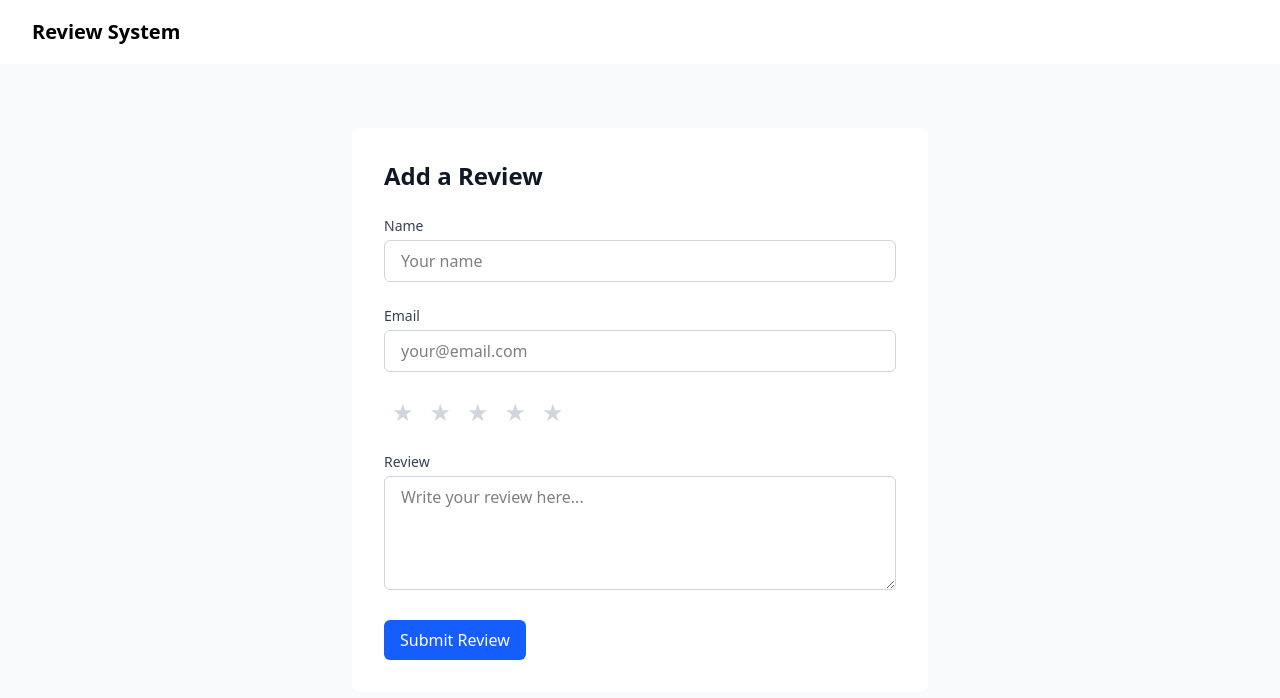
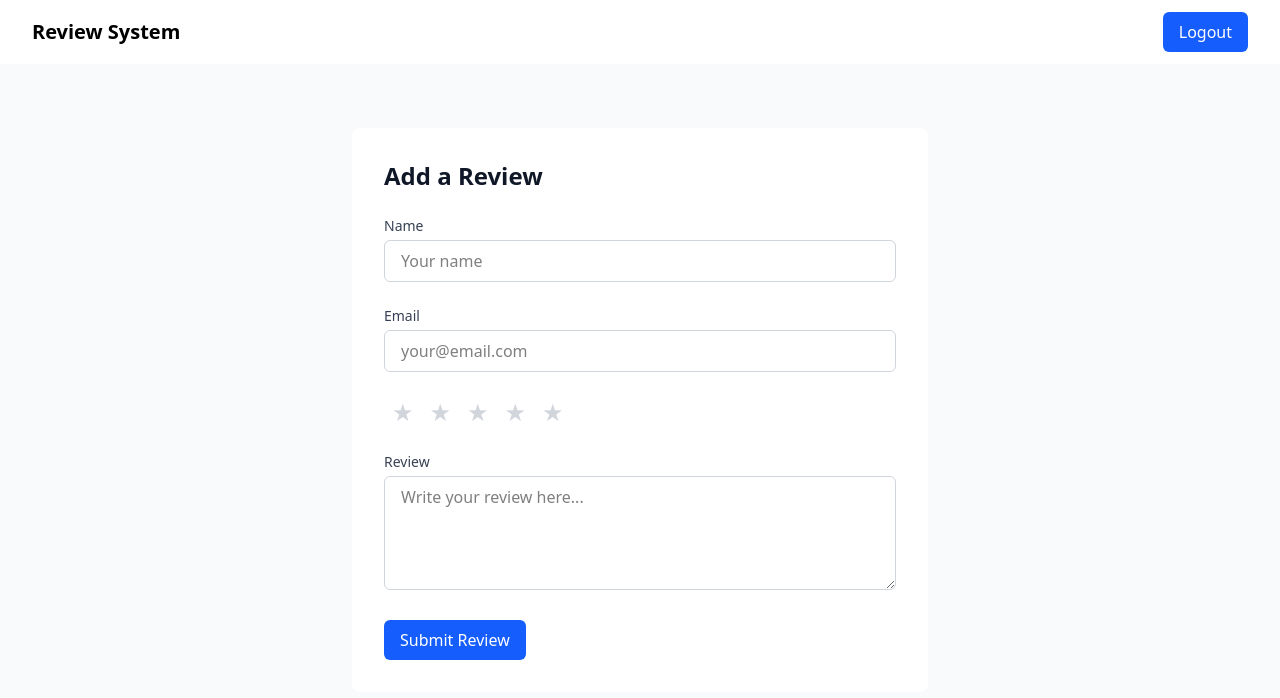
Before and after one commit to iamnicholastom/reputation-management, a React (Vite) app: page /add-review in a window 1280 px wide. Shown: the top 698 px of the page. Built offline with nearby package versions, Linux system fonts and the light colour scheme; no server answers.

Commit message:
button enhancements

```diff
--- a/src/components/Button/Button.interface.tsx
+++ b/src/components/Button/Button.interface.tsx
@@ -4,4 +4,5 @@
   disabled?: boolean;
   children: React.ReactNode;
   onClick?: () => void;
+  fullWidth?: boolean;
 }
--- a/src/components/Button/Button.tsx
+++ b/src/components/Button/Button.tsx
@@ -4,6 +4,7 @@
   type = "button",
   isLoading = false,
   disabled = false,
+  fullWidth = false,
   children,
   onClick,
 }: ButtonProps) => {
@@ -12,9 +13,9 @@
       type={type}
       onClick={onClick}
       disabled={disabled || isLoading}
-      className={` bg-blue-600 text-white py-2 px-4 rounded-md hover:bg-blue-700 transition duration-200 font-medium ${
-        disabled || isLoading ? "opacity-50 cursor-not-allowed" : ""
-      }`}
+      className={`bg-blue-600 text-white py-2 px-4 rounded-md hover:bg-blue-700 transition duration-200 font-medium ${
+        fullWidth ? "w-full" : ""
+      } ${disabled || isLoading ? "opacity-50 cursor-not-allowed" : ""}`}
     >
       {isLoading ? "Submitting..." : children}
     </button>
--- a/src/containers/Login.tsx
+++ b/src/containers/Login.tsx
@@ -98,7 +98,12 @@
               htmlFor="password"
             />
           </div>
-          <Button type="submit" isLoading={isLoading} disabled={isLoading}>
+          <Button
+            type="submit"
+            fullWidth
+            isLoading={isLoading}
+            disabled={isLoading}
+          >
             Sign In
           </Button>
         </form>
--- a/src/containers/Navbar.tsx
+++ b/src/containers/Navbar.tsx
@@ -5,6 +5,7 @@
 
 const Navbar = () => {
   const { isAuthenticated } = useAuth();
+  console.log("+++isAuthenticated+++", isAuthenticated);
   const navigate = useNavigate();
   const [logout] = useLogoutMutation();
 
@@ -31,14 +32,14 @@
             <h1 className="text-xl font-bold">Review System</h1>
           </div>
           <div className="flex items-center space-x-4">
-            {isAuthenticated && (
+            {/* {isAuthenticated && ( */}
             <>
               {window.location.pathname === "/reviews" && (
                 <Button onClick={handleAddReview}>Add Review</Button>
               )}
               <Button onClick={handleLogout}>Logout</Button>
             </>
-            )}
+            {/* )} */}
           </div>
         </div>
       </div>
--- a/src/containers/Register.tsx
+++ b/src/containers/Register.tsx
@@ -108,8 +108,12 @@
               htmlFor="password"
             />
           </div>
-
-          <Button type="submit" isLoading={isLoading} disabled={isLoading}>
+          <Button
+            type="submit"
+            fullWidth
+            isLoading={isLoading}
+            disabled={isLoading}
+          >
             Create Account
           </Button>
         </form>
```
Lines whose indentation alone changed are shown as unchanged.
